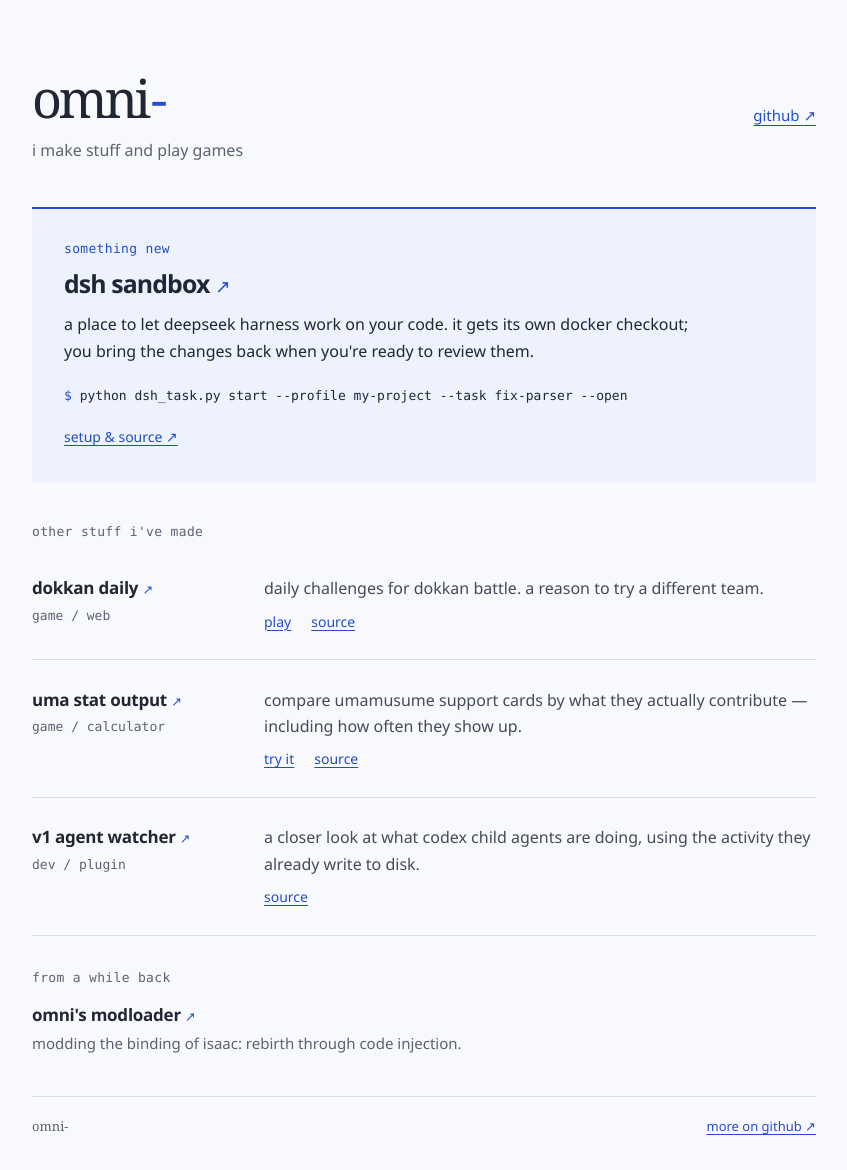
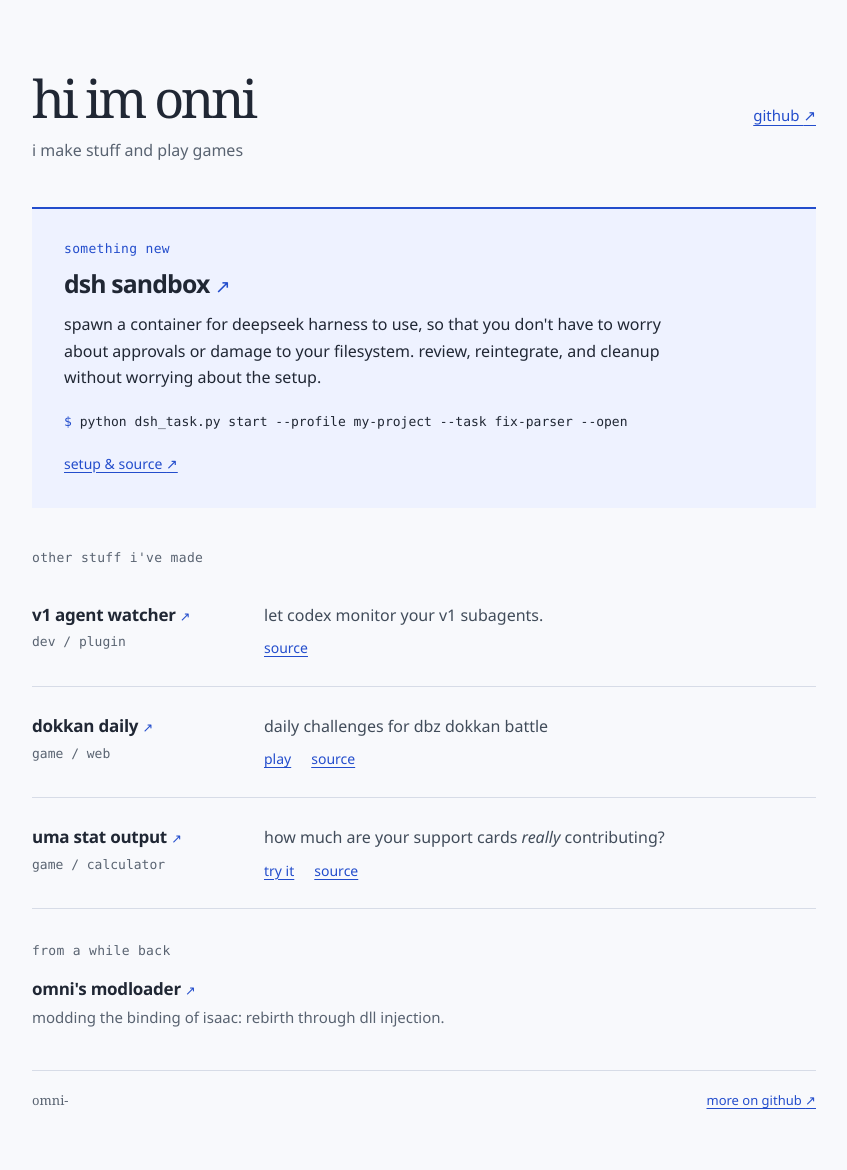
Before and after one commit to omni-/omni-.github.io, a plain HTML site: page index.html in a window 1280 px wide. Shown: the whole page, without its empty margins (216-1063 px from the left). After the commit the page ends 1143 px from the top, so only its background shows below. Drawn offline with Linux system fonts and the light colour scheme.

Commit message:
Update page
Updated project descriptions and titles for clarity.

```diff
--- a/index.html
+++ b/index.html
@@ -5,7 +5,7 @@
   <meta name="viewport" content="width=device-width, initial-scale=1">
   <meta name="description" content="i make stuff and play games. game tools, mods, and other projects by omni.">
   <meta name="theme-color" content="#f8f9fc">
-  <title>omni — i make stuff and play games</title>
+  <title>home - omni<span aria-hidden="true">-</span></title>
   <link rel="icon" href="favicon.svg" type="image/svg+xml">
   <link rel="stylesheet" href="style.css">
 </head>
@@ -14,7 +14,7 @@
   <div class="page">
     <header>
       <div class="intro">
-        <h1>omni<span aria-hidden="true">-</span></h1>
+        <h1>hi im onni</h1>
         <p>i make stuff and play games</p>
       </div>
       <a class="github" href="https://github.com/omni-">github <span aria-hidden="true">↗</span></a>
@@ -24,7 +24,7 @@
       <section class="featured" aria-labelledby="dsh-title">
         <p class="eyebrow">something new</p>
         <h2 id="dsh-title"><a href="https://github.com/omni-/containerize-dsh">dsh sandbox <span aria-hidden="true">↗</span></a></h2>
-        <p>a place to let deepseek harness work on your code. it gets its own docker checkout; you bring the changes back when you're ready to review them.</p>
+        <p>spawn a container for deepseek harness to use, so that you don't have to worry about approvals or damage to your filesystem. review, reintegrate, and cleanup without worrying about the setup.</p>
         <pre aria-label="Example command to start a task with a saved profile"><code><span class="prompt" aria-hidden="true">$ </span>python dsh_task.py start --profile my-project --task fix-parser --open</code></pre>
         <a class="text-link" href="https://github.com/omni-/containerize-dsh#start">setup &amp; source <span aria-hidden="true">↗</span></a>
       </section>
@@ -32,22 +32,22 @@
       <section class="projects" aria-labelledby="stuff-title">
         <h2 class="eyebrow" id="stuff-title">other stuff i've made</h2>
         <article class="project">
+          <div class="project-name"><h3><a href="https://github.com/omni-/V1AgentWatcher">v1 agent watcher <span aria-hidden="true">↗</span></a></h3><span class="kind">dev / plugin</span></div>
+          <div><p>let codex monitor your v1 subagents.</p><div class="links"><a href="https://github.com/omni-/V1AgentWatcher">source</a></div></div>
+        </article>
+        <article class="project">
           <div class="project-name"><h3><a href="https://dokkandle.net/daily">dokkan daily <span aria-hidden="true">↗</span></a></h3><span class="kind">game / web</span></div>
-          <div><p>daily challenges for dokkan battle. a reason to try a different team.</p><div class="links"><a href="https://dokkandle.net/daily">play</a><a href="https://github.com/omni-/DokkanDaily">source</a></div></div>
+          <div><p>daily challenges for dbz dokkan battle</p><div class="links"><a href="https://dokkandle.net/daily">play</a><a href="https://github.com/omni-/DokkanDaily">source</a></div></div>
         </article>
         <article class="project">
           <div class="project-name"><h3><a href="https://omni-.github.io/UmaStatOutput/">uma stat output <span aria-hidden="true">↗</span></a></h3><span class="kind">game / calculator</span></div>
-          <div><p>compare umamusume support cards by what they actually contribute — including how often they show up.</p><div class="links"><a href="https://omni-.github.io/UmaStatOutput/">try it</a><a href="https://github.com/omni-/UmaStatOutput">source</a></div></div>
-        </article>
-        <article class="project">
-          <div class="project-name"><h3><a href="https://github.com/omni-/V1AgentWatcher">v1 agent watcher <span aria-hidden="true">↗</span></a></h3><span class="kind">dev / plugin</span></div>
-          <div><p>a closer look at what codex child agents are doing, using the activity they already write to disk.</p><div class="links"><a href="https://github.com/omni-/V1AgentWatcher">source</a></div></div>
+          <div><p>how much are your support cards <i>really</i> contributing?</p><div class="links"><a href="https://omni-.github.io/UmaStatOutput/">try it</a><a href="https://github.com/omni-/UmaStatOutput">source</a></div></div>
         </article>
       </section>
 
       <section class="older" aria-labelledby="older-title">
         <h2 class="eyebrow" id="older-title">from a while back</h2>
-        <div><h3><a href="https://github.com/omni-/isaac-injector">omni's modloader <span aria-hidden="true">↗</span></a></h3><p>modding the binding of isaac: rebirth through code injection.</p></div>
+        <div><h3><a href="https://github.com/omni-/isaac-injector">omni's modloader <span aria-hidden="true">↗</span></a></h3><p>modding the binding of isaac: rebirth through dll injection.</p></div>
       </section>
     </main>
 
```
